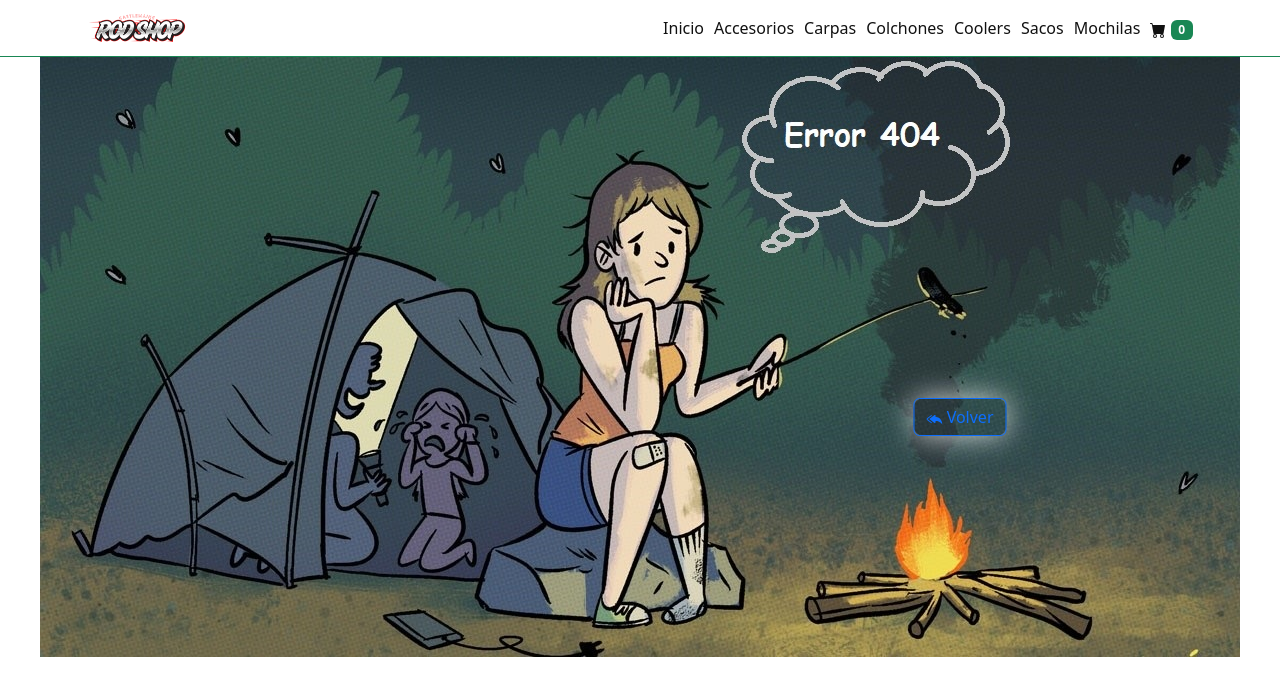
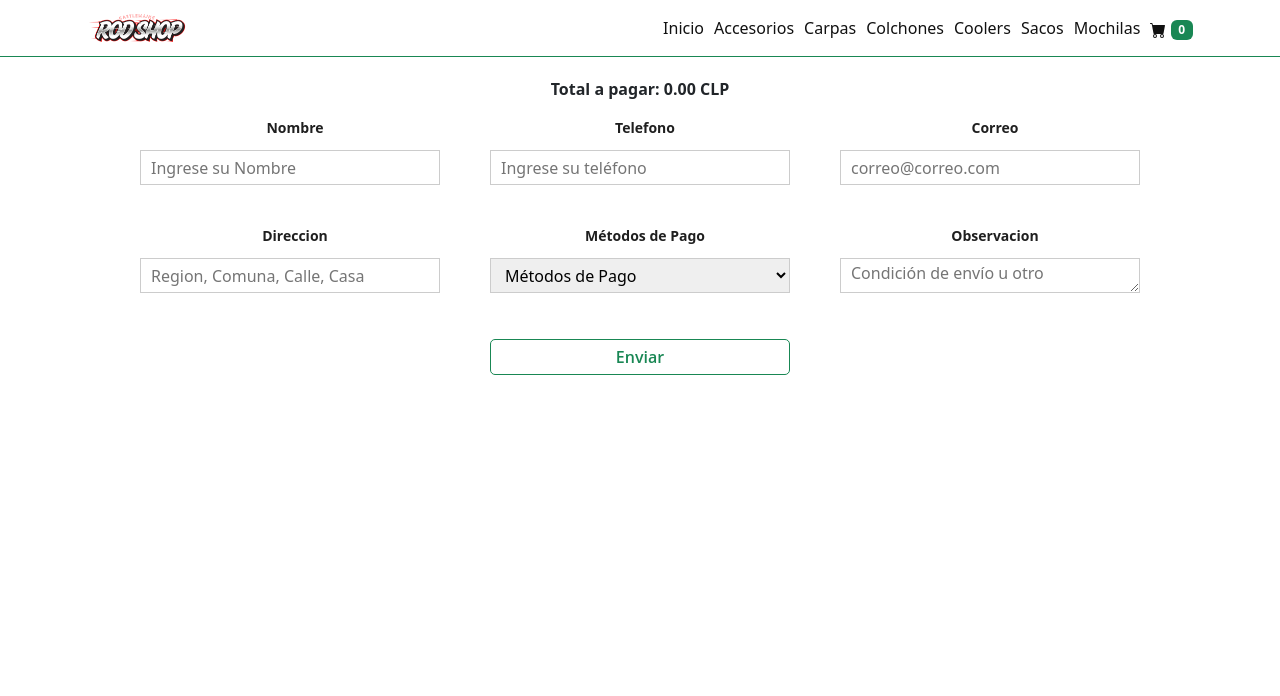
Before and after one commit to miguelrod2203/tienda-rod, a React (Create React App) app: page /cart/formulario in a window 1280 px wide. Shown: the top 696 px of the page. Built offline with nearby package versions, Linux system fonts and the light colour scheme.

Commit message:
formulario de compra listo

```diff
--- a/package.json
+++ b/package.json
@@ -7,12 +7,14 @@
     "@testing-library/react": "^13.4.0",
     "@testing-library/user-event": "^13.5.0",
     "bootstrap": "^5.2.3",
+    "formik": "^2.2.9",
     "react": "^18.2.0",
     "react-bootstrap": "^2.7.2",
     "react-dom": "^18.2.0",
     "react-icons": "^4.7.1",
     "react-router-dom": "^6.8.2",
     "react-scripts": "5.0.1",
+    "sweetalert2": "^11.7.3",
     "web-vitals": "^2.1.4"
   },
   "scripts": {
--- a/src/App.js
+++ b/src/App.js
@@ -7,6 +7,7 @@ import { Error404 } from './components/Error404/Error404';
 import { BannerInicio } from './components/BannerInicio/BannerInicio';
 import { CartProvider } from './context/CartContext';
 import { Cart } from './components/Cart/Cart';
+import { FormularioPago } from './components/FormularioPago/FormularioPago';
 
 
 
@@ -28,6 +29,7 @@ function App() {
           <Route path="/productos/:categoriaId" element={ <ItemListContainer  /> }/>
           <Route path="/detail/:itemId" element={ <ItemDetailContainer /> }/>
           <Route path="/cart" element={ <Cart /> }/>
+          <Route path="/cart/formulario" element={ <FormularioPago /> }/>
           <Route path="*" element={ <Error404 /> }/>
 
         </Routes>
--- a/src/components/Cart/CartConProductos.js
+++ b/src/components/Cart/CartConProductos.js
@@ -1,6 +1,7 @@
 import { useContext } from 'react'
 import { CartContex } from '../../context/CartContext'
 import { Button } from 'react-bootstrap'
+import { Link } from 'react-router-dom';
 import { BsCartDash, BsCartCheck, BsFillTrashFill } from "react-icons/bs";
 
 
@@ -71,7 +72,7 @@ export const CartConProductos = () => {
                     </div>
 
                     <Button onClick={vaciarCarrito} variant="outline-warning" className='float-start'>Vaciar Carrito <BsCartDash /></Button>
-                    <Button variant="outline-success" className='float-end'>Ir a Pagar <BsCartCheck /></Button>
+                    <Link to={"/cart/formulario"} className='btn btn-outline-success float-end'>Ir a Pagar <BsCartCheck /></Link>
 
                 </div>
             </div>
--- /dev/null
+++ b/src/components/FormularioPago/FormularioPago.css
@@ -0,0 +1,79 @@
+.contenedorFormulario {
+	padding: 20px;
+    width: 100%;
+    margin: auto;
+	text-align: center;
+}
+
+.formulario {
+	display: flex;
+	flex-flow: row wrap;
+	justify-content: center;
+	gap: 30px;
+	width: 100%;
+}
+
+.formulario label {
+	display: block;
+	font-weight: 600;
+	font-size: 14px;
+	padding-left: 10px;
+	margin-bottom: 2px;
+	color: #1f1f1f;
+}
+
+.formulario input,
+.formulario textarea,
+.formulario select {
+	width: 300px;
+    margin: 10px;
+    height: 35px;
+    padding-left: 10px;
+    border: 1px solid #cccccc;
+    outline: none;
+}
+.formulario input:focus,
+.formulario textarea:focus,
+.formulario select:focus {
+	outline: none;
+	border: 2px solid #198754;
+}
+
+.formulario .error {
+	color: #e92b2d;
+	font-weight: 600;
+	font-size: 12px;
+}
+
+.formulario button[type="submit"] {
+	display: block;
+	background: #ffffff;
+	font-weight: 600;
+	font-family: 'Open Sans', sans-serif;
+	border: none;
+	cursor: pointer;
+	width: 300px;
+	padding: 5px;
+	border-radius: 5px;
+	border: 1px solid #198754;
+	color: #198754;
+	transition: .3s ease all;
+}
+
+.formulario button[type="submit"]:hover {
+	background: #198754;
+	color: #ffffff;
+}
+
+.formulario input[type="radio"] {
+	width: auto;
+}
+
+/* medias Querys para pantalla de 767px*/
+
+@media screen and (max-width: 576px) {
+    .formulario {
+		min-width: 100%;
+
+	}
+}
--- /dev/null
+++ b/src/components/FormularioPago/FormularioPago.js
@@ -0,0 +1,174 @@
+import { useState, useContext, useEffect } from 'react'
+import { CartContex } from '../../context/CartContext'
+import { Formik, Form, Field, ErrorMessage } from 'formik';
+import Swal from 'sweetalert2';
+import './FormularioPago.css'
+import { useNavigate } from 'react-router-dom';
+
+export const FormularioPago = () => {
+
+    const [formularioEnviado, setFormularioEnviado] = useState (false);
+    const { totalCompra, vaciarCarrito } = useContext(CartContex)
+    const navigate = useNavigate()
+
+    const handleVolver = () => {
+        navigate("/productos")
+    }
+
+    useEffect(() => {
+        if (formularioEnviado) {
+            mostrarAlerta()
+        }
+    })
+
+    const mostrarAlerta = () => {
+        Swal.fire({
+            position: 'center',
+            icon: 'success',
+            title: 'Compra finalizada',
+            text: 'Gracias por preferirnos, si lo deseas puedes seguir comprando.',
+            showConfirmButton: false,
+            timer: 5000
+        })
+    }
+
+	return (
+		<>
+            <Formik
+                initialValues={{
+                    nombre: '',
+                    telefono: '',
+                    correo: '',
+                    direccion: '',
+                    metodo: ''
+                }}
+                validate={(valores) => {
+                    let errores = {};
+
+                    // validacion de nombre
+                    if(!valores.nombre){
+                        errores.nombre = ' Por favor ingresa un nombre'
+                    } else if(!/^[a-zA-ZÀ-ÿ\s]{1,40}$/.test(valores.nombre)){
+                        errores.nombre = ' El nombre no puede incluir valores numericos'
+                    }
+
+                    // validacion de telefono
+                    if(!valores.telefono){
+                        errores.telefono = ' Por favor ingresa un numero telefonico'
+                    } else if(!/^\d{7,14}$/.test(valores.telefono)){
+                        errores.telefono = ' El telefono debe contener de 7 a 14 numeros'
+                    }
+
+                    // validacion de correo
+                    if(!valores.correo){
+                        errores.correo = ' Por favor ingresa un correo'
+                    } else if(!/^[a-zA-Z0-9_.+-]+@[a-zA-Z0-9-]+\.[a-zA-Z0-9-.]+$/.test(valores.correo)){
+                        errores.correo = ' Correo Invalido'
+                    }
+
+                    // validacion de direccion
+                    if(!valores.direccion){
+                        errores.direccion = ' Por favor ingresa una direccion'
+                    } else if(!/^[a-zA-Z0-9\s-_]{4,96}$/.test(valores.direccion)){
+                        errores.direccion = ' Detalla mejor tu direccion'
+                    }
+
+                    // validacion de metodo de pago
+                    if(!valores.metodo){
+                        errores.metodo = ' Debes seleccionar un metodo de pago'
+                    }
+
+                    return errores
+                }}
+
+                onSubmit = {(valores, { resetForm }) => {
+                    resetForm();
+                    console.log('formulario enviado');
+                    setFormularioEnviado(true);
+                    vaciarCarrito();
+                    setTimeout(inicio => {
+                        handleVolver();
+                    }, 5500);
+                }}
+
+                >
+                    {( { errors } ) => (
+
+                        <div className='contenedorFormulario'>
+                            <div className="valorDeCompra">
+                                <p><b id="total">Total a pagar: {totalCompra().toFixed(2)} CLP</b></p>
+                            </div>
+
+                            <Form className="formulario">
+
+                                <div>
+                                    <label htmlFor="nombre">Nombre</label>
+                                    <Field
+                                        type="text"
+                                        id="nombre"
+                                        name="nombre"
+                                        placeholder="Ingrese su Nombre"
+                                    />
+                                    <ErrorMessage name="nombre" component={() => (<div className='error' >{errors.nombre}</div>)}/>
+                                </div>
+
+                                <div>
+                                    <label htmlFor="telefono">Telefono</label>
+                                    <Field
+                                        type="text"
+                                        id="telefono"
+                                        name="telefono"
+                                        placeholder="Ingrese su teléfono"
+                                    />
+                                    <ErrorMessage name="telefono" component={() => (<div className='error' >{errors.telefono}</div>)}/>
+                                </div>
+
+                                <div>
+                                    <label htmlFor="correo">Correo</label>
+                                    <Field
+                                        type="text"
+                                        id="correo"
+                                        name="correo"
+                                        placeholder="correo@correo.com"
+                                    />
+                                    <ErrorMessage name="correo" component={() => (<div className='error' >{errors.correo}</div>)}/>
+                                </div>
+
+                                <div>
+                                    <label htmlFor="direccion">Direccion</label>
+                                    <Field
+                                        type="text"
+                                        id="direccion"
+                                        name="direccion"
+                                        placeholder="Region, Comuna, Calle, Casa"
+                                    />
+                                    <ErrorMessage name="direccion" component={() => (<div className='error' >{errors.direccion}</div>)}/>
+                                </div>
+
+                                <div>
+                                    <label htmlFor="direccion">Métodos de Pago</label>
+                                    <Field name="metodo" as="select">
+                                        <option value="">Métodos de Pago</option>
+                                        <option value="Transferencia">Transferencia</option>
+                                        <option value="Debito">Debito</option>
+                                        <option value="Credito">Crédito </option>
+                                        <option value="PayPal">PayPal</option></Field>
+                                    <ErrorMessage name="metodo" component={() => (<div className='error' >{errors.metodo}</div>)}/>
+                                </div>
+
+                                <div>
+                                    <label htmlFor="direccion">Observacion</label>
+                                    <Field name="Observacion" as="textarea" placeholder="Condición de envío u otro" />
+                                </div>
+
+
+
+                                <button type="submit">Enviar</button>
+                            </Form>
+                        </div>
+                    )}
+
+            </Formik>
+		</>
+	);
+}
```
Also changed, not shown: 1 other file (tests, documents, lock files or other folders).
